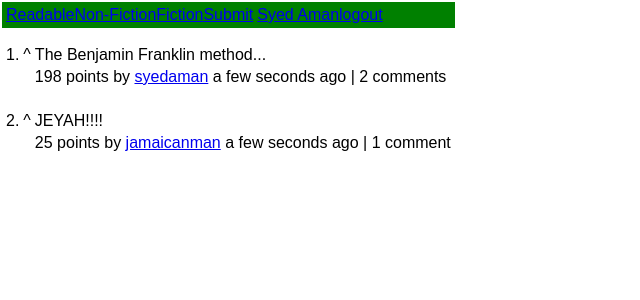
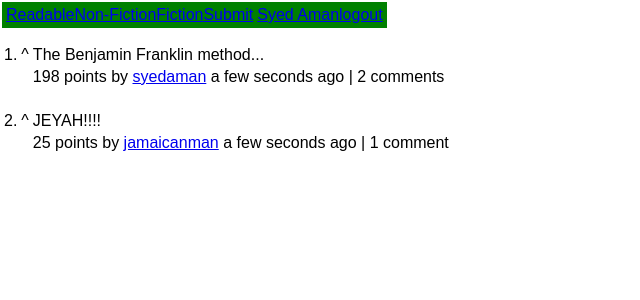
Before and after one commit to islamhaqq/Readable, a React (Create React App) app: page / in a window 1280 px wide. Shown: the top 300 px of the page, without its empty margins (0-640 px from the left). Built offline with nearby package versions, Linux system fonts and the light colour scheme.

Commit message:
integrate router and display home page on "/" route

```diff
--- a/package.json
+++ b/package.json
@@ -10,6 +10,7 @@
     "react": "^16.2.0",
     "react-dom": "^16.2.0",
     "react-redux": "^5.0.6",
+    "react-router-dom": "^4.2.2",
     "redux": "^3.7.2",
     "uniqid": "^4.1.1"
   },
--- a/src/containers/App.js
+++ b/src/containers/App.js
@@ -1,6 +1,7 @@
 import React, { Component } from 'react';
 import { connect } from 'react-redux';
 import PropTypes from 'prop-types';
+import { Route } from 'react-router-dom';
 
 import NavBar from '../components/NavBar';
 import Home from './Home';
@@ -15,10 +16,14 @@ class App extends Component {
 						<NavBar />
 
 						<TableSpacerRow height="10px" />
-
-						<Home posts={this.props.posts} />
 					</tbody>
 				</table>
+
+				<Route
+					path="/"
+					exact
+					render={() => <Home posts={this.props.posts} />}
+				/>
 			</div>
 		);
 	}
--- a/src/index.js
+++ b/src/index.js
@@ -1,11 +1,19 @@
 import React from 'react';
 import ReactDOM from 'react-dom';
 import { Provider } from 'react-redux';
+import { BrowserRouter } from 'react-router-dom';
 
 import store from './store';
 import './assets/index.css';
 import App from './containers/App';
 import registerServiceWorker from './registerServiceWorker';
 
-ReactDOM.render(<Provider store={store}><App /></Provider>, document.getElementById('root'));
+ReactDOM.render(
+	<BrowserRouter>
+		<Provider store={store}>
+			<App />
+		</Provider>
+	</BrowserRouter>,
+	document.getElementById('root'),
+);
 registerServiceWorker();
```
Also changed, not shown: 1 other file (tests, documents, lock files or other folders).
